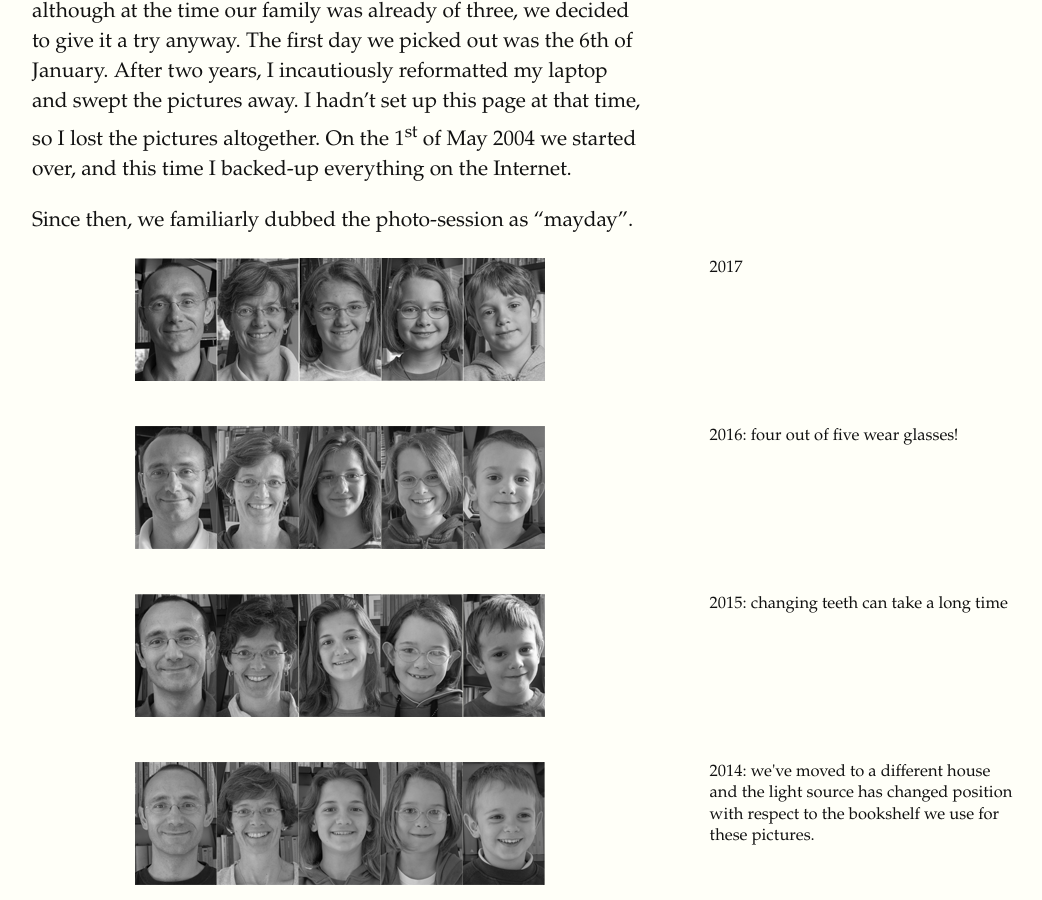
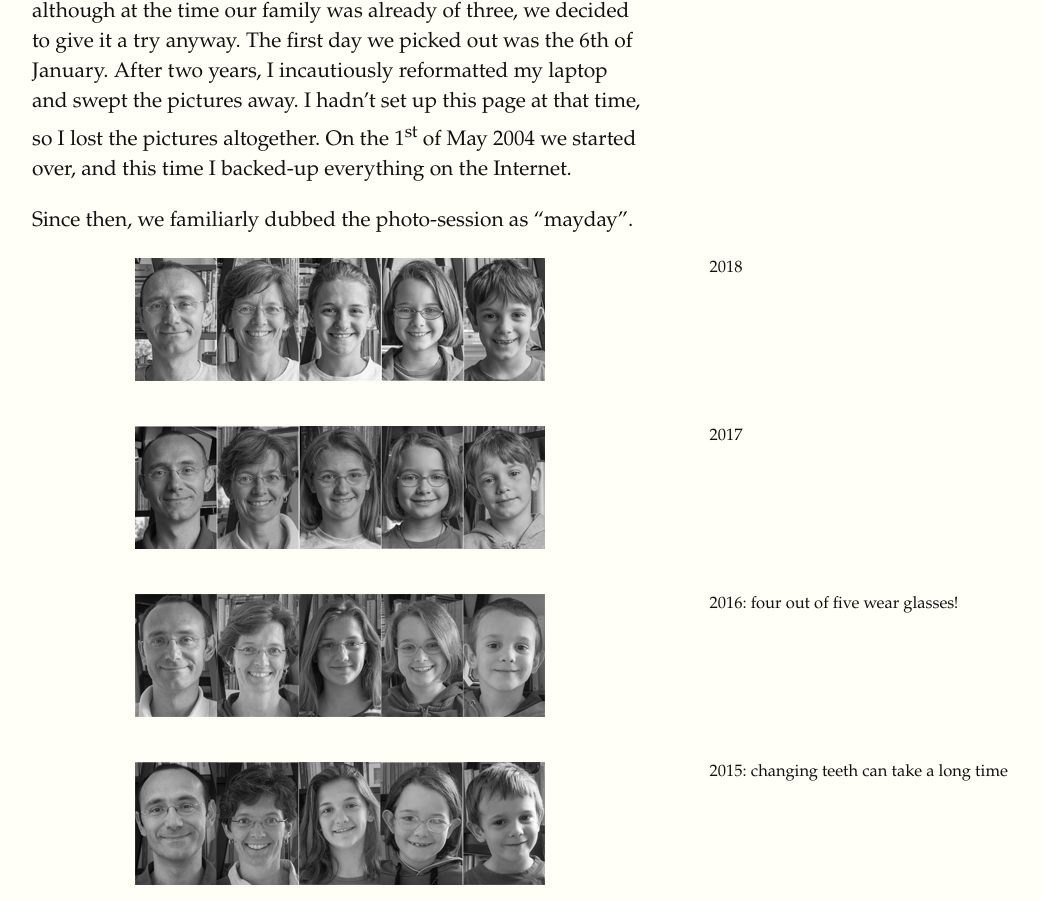
Before and after one commit to bolk/bolk.github.com, a Jekyll site: the page built from time.md, in a window 1280 px wide and 900 px high, scrolled down 463 px. Shown: the whole window, without its empty margins (128-1170 px from the left). Built offline with Jekyll 4.4.1, drawn with Linux system fonts in a browser that asks for light colours.

Commit message:
MayDay 2018

```diff
--- a/time.md
+++ b/time.md
@@ -13,6 +13,10 @@
 
 Since then, we familiarly dubbed the photo-session as "mayday".
 
+<figure>
+  <label for="mn-2018" class="margin-toggle">ⓘ</label><input type="checkbox" id="mn-2018" class="margin-toggle"/><span class="marginnote">2018</span>
+  <img src="/img/time/2018.png" alt="" />
+</figure>
 <figure>
   <label for="mn-2017" class="margin-toggle">ⓘ</label><input type="checkbox" id="mn-2017" class="margin-toggle"/><span class="marginnote">2017</span>
   <img src="/img/time/2017.png" alt="" />
```
